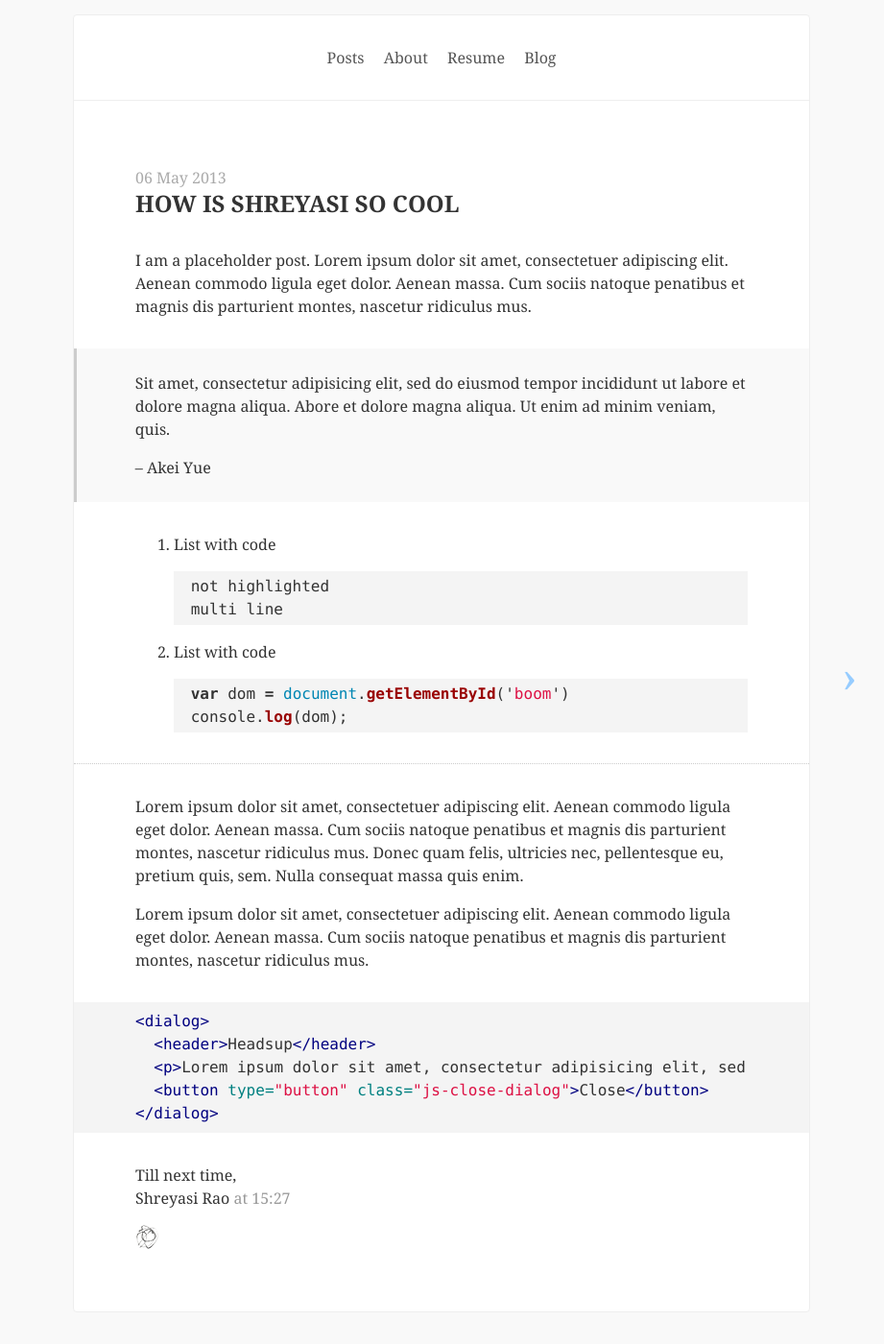
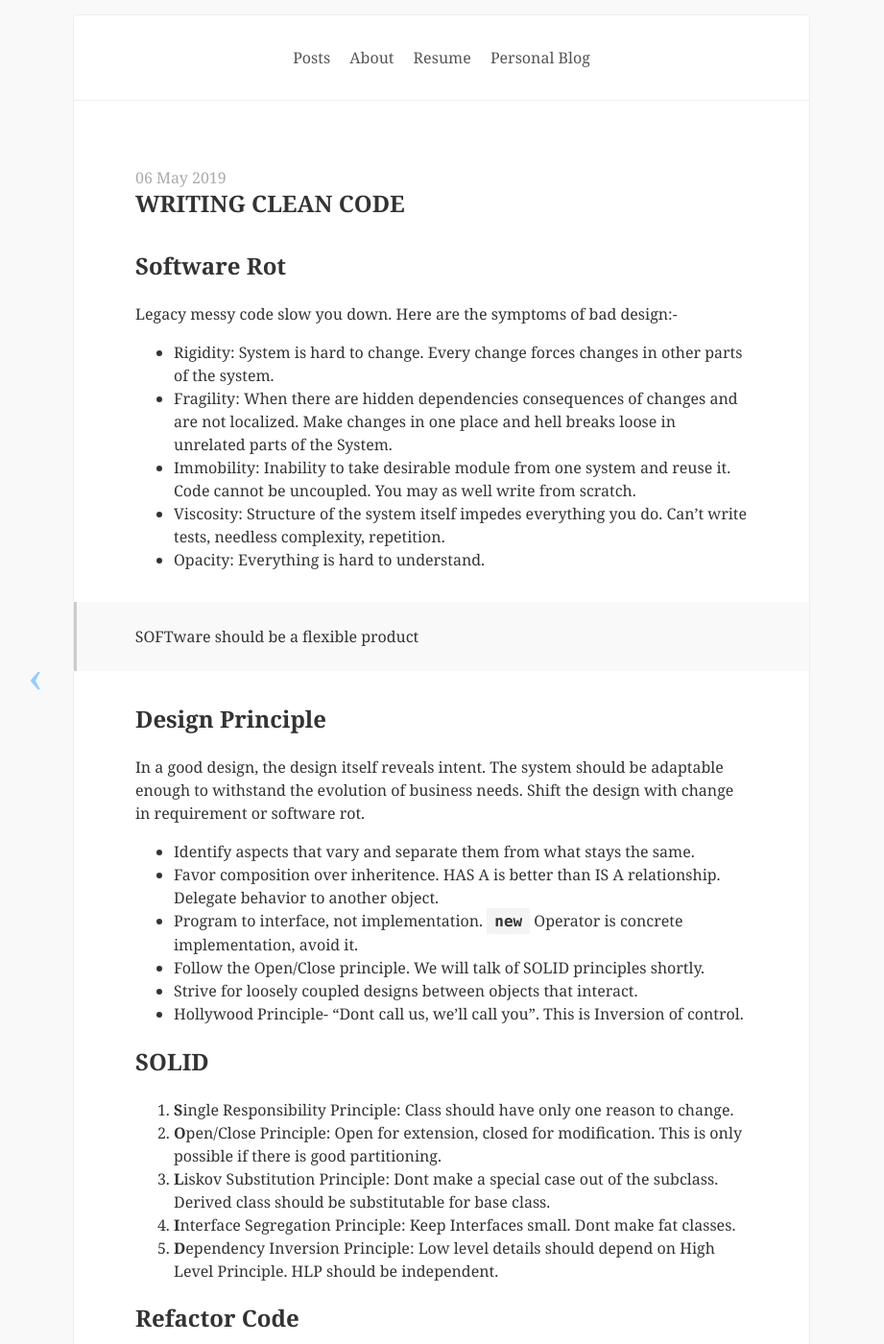
Before and after one commit to shreyasirao/shreyasirao.github.io, a Jekyll site: the page built from _posts/2019-05-06-more-post.md, in a window 1280 px wide and 1400 px high, scrolled down 255 px. Shown: the whole window at 96% size, without its empty margins (180-1101 px from the left). Built offline with Jekyll 4.4.1, drawn with Linux system fonts in a browser that asks for light colours; nearby versions of some CDN libraries; some of the changed text lies outside the part shown.

Commit message:
blog post on clean code

````diff
--- a/_config.yml
+++ b/_config.yml
@@ -16,9 +16,9 @@ links:
     url:          /about
     external:     false
   - name:         Resume
-    url:          /resume.pdf
+    url:          /ShreyasiCV.pdf
     external:     false
-  - name:         Blog
+  - name:         Personal Blog
     url:          https://cyberdecaf.wordpress.com/
     external:     true
 
--- a/_posts/2013-05-06-more-post.md
+++ /dev/null
@@ -1,37 +0,0 @@
----
-title: How is Shreyasi so cool
-date: 2013-05-06 15:27:31
----
-
-I am a placeholder post. Lorem ipsum dolor sit amet, consectetuer adipiscing elit. Aenean commodo ligula eget dolor. Aenean massa. Cum sociis natoque penatibus et magnis dis parturient montes, nascetur ridiculus mus.
-
-> Sit amet, consectetur adipisicing elit, sed do eiusmod tempor incididunt ut labore et dolore magna aliqua. Abore et dolore magna aliqua. Ut enim ad minim veniam, quis.
->
-> – Akei Yue
-
-1. List with code
-
-    ```
-    not highlighted
-    multi line
-    ```
-
-2. List with code
-    ```javascript
-    var dom = document.getElementById('boom')
-    console.log(dom);
-    ```
-
----
-
-Lorem ipsum dolor sit amet, consectetuer adipiscing elit. Aenean commodo ligula eget dolor. Aenean massa. Cum sociis natoque penatibus et magnis dis parturient montes, nascetur ridiculus mus. Donec quam felis, ultricies nec, pellentesque eu, pretium quis, sem. Nulla consequat massa quis enim.
-
-Lorem ipsum dolor sit amet, consectetuer adipiscing elit. Aenean commodo ligula eget dolor. Aenean massa. Cum sociis natoque penatibus et magnis dis parturient montes, nascetur ridiculus mus.
-
-```html
-<dialog>
-  <header>Headsup</header>
-  <p>Lorem ipsum dolor sit amet, consectetur adipisicing elit, sed do eiusmod tempor incididunt ut labore et dolore magna.</p>
-  <button type="button" class="js-close-dialog">Close</button>
-</dialog>
-```
--- /dev/null
+++ b/_posts/2019-05-06-more-post.md
@@ -0,0 +1,72 @@
+---
+title: Writing clean code
+date: 2019-05-06 15:27:31
+---
+## Software Rot
+Legacy messy code slow you down.
+Here are the symptoms of bad design:-
+
+- Rigidity: System is hard to change. Every change forces changes in other parts of the system.
+- Fragility: When there are hidden dependencies consequences of changes and are not localized. Make changes in one place and hell breaks loose in unrelated parts of the System.
+- Immobility: Inability to take desirable module from one system and reuse it. Code cannot be uncoupled. You may as well write from scratch.
+- Viscosity: Structure of the system itself impedes everything you do. Can't write tests, needless complexity, repetition.
+- Opacity: Everything is hard to understand.
+
+> SOFTware should be a flexible product
+
+## Design Principle
+
+In a good design, the design itself reveals intent. The system should be adaptable enough to withstand the evolution of business needs.
+Shift the design with change in requirement or software rot.
+
+- Identify aspects that vary and separate them from what stays the same.
+- Favor composition over inheritence. HAS A is better than IS A relationship. Delegate behavior to another object.
+- Program to interface, not implementation. **`new`** Operator is concrete implementation, avoid it.
+- Follow the Open/Close principle. We will talk of SOLID principles shortly.
+- Strive for loosely coupled designs between objects that interact.
+- Hollywood Principle- "Dont call us, we'll call you". This is Inversion of control.
+
+## SOLID
+
+1. **S**ingle Responsibility Principle: Class should have only one reason to change.
+2. **O**pen/Close Principle: Open for extension, closed for modification. This is only possible if there is good partitioning.
+3. **L**iskov Substitution Principle: Dont make a special case out of the subclass. Derived class should be substitutable for base class.
+4. **I**nterface Segregation Principle: Keep Interfaces small. Dont make fat classes.
+5. **D**ependency Inversion Principle: Low level details should depend on High Level Principle. HLP should be independent.
+
+## Refactor Code
+1. One way is to get code to read like well written prose- construct well written code from names of variables and functions. There’s a very tight relationship between readability and maintainability.
+You can use explanatory variable: the only purpose of this variable is to explain what its contents is example- isTestPage
+> Code that is easy to read and reason about, is easy to maintain
+- Variables in small scope should have short names.
+- Name of functions should be inversely proportional to their scope.
+
+4. Dont go up and down the abstraction hierarchy. Follow the SLAP principle or Single level of Abstraction Principle.
+
+Look at the code below
+```java
+   public boolean validate(String reference) {
+   boolean hasExpectedPostFix = reference.trim().substring(reference.length() -8, reference.length() -1) == ":XZ-2020";
+   boolean has10Digits = validatePrefix(reference);
+   boolean totalSizeLengthIs18 = reference.length() == 18;
+
+        return hasExpectedPostFix && has10Digits && totalSizeLengthIs18;
+   }
+   ```
+Variables are trying to express some more abstract concepts but they are mixed with the low-level implementation detail.
+
+Now look at code when the code inside is at the same level of abstraction.
+
+```java
+public boolean validate(String reference) {
+
+     return ReferenceHelper.hasExpectedPostFix(reference) &&
+            ReferenceHelper.has10Digits(reference) &&
+            ReferenceHelper.totalSizeLengthIs18(reference);
+}
+```
+3. Smaller functions are better. Nesting in a function should not be greater than one or two. Functions should not be large enough to hold nested structures.
+4. Functions should do one thing. The computer scientist Dijkstra in the 1970’s first time mentioned the concept of separation of concerns in a publication about scientific thought. The idea of separating the different aspects of a problem allowed scientists to solve one problem at a time and eased the process of reasoning.
+5. Extract till you drop. Using modern editors like IntelliJ you can extract easily.
+6. Just then you start to move the functions into their own classes, packages and suddenly entire code starts to clean up.
+When you have a set of functions manupilate a set of variables it is a class -> a class is hiding right there.
````
Also changed, not shown: 1 other file.
